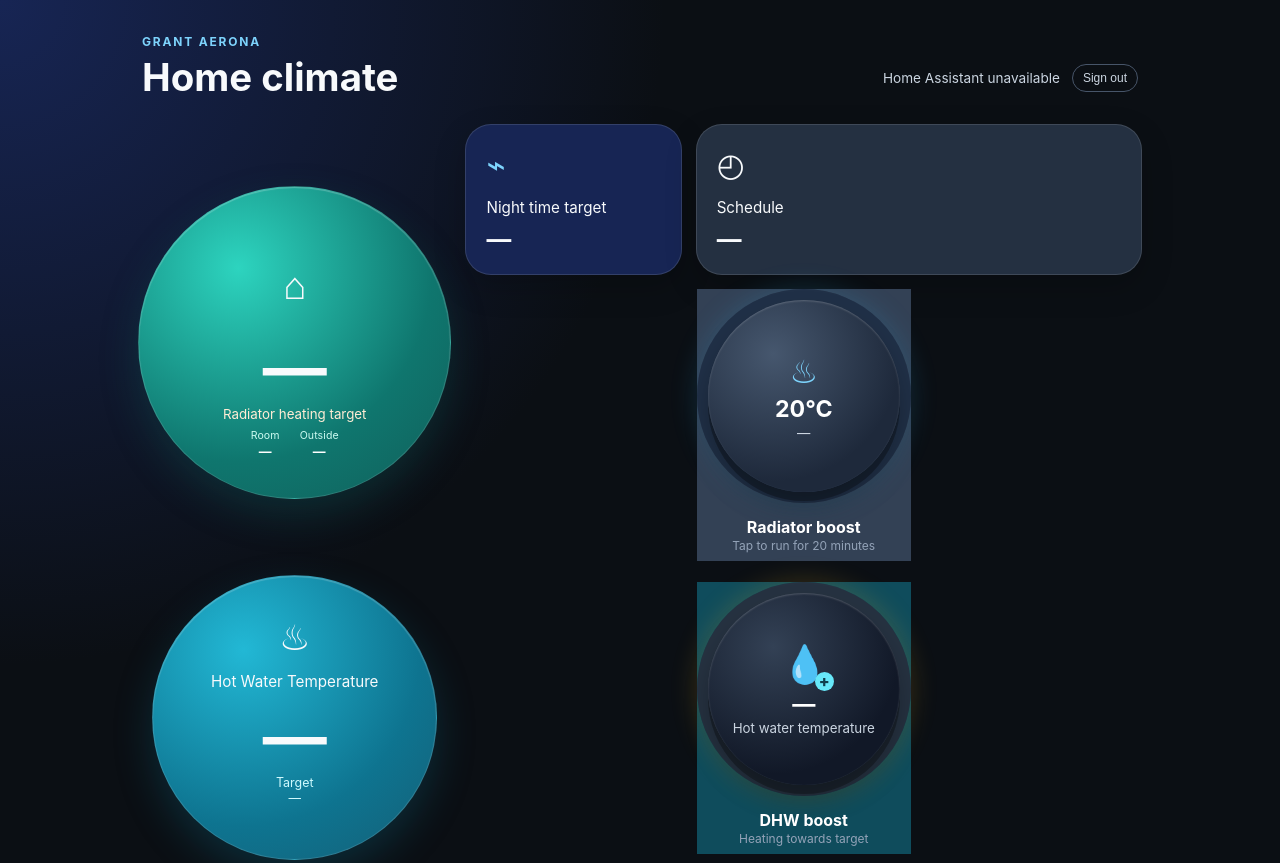
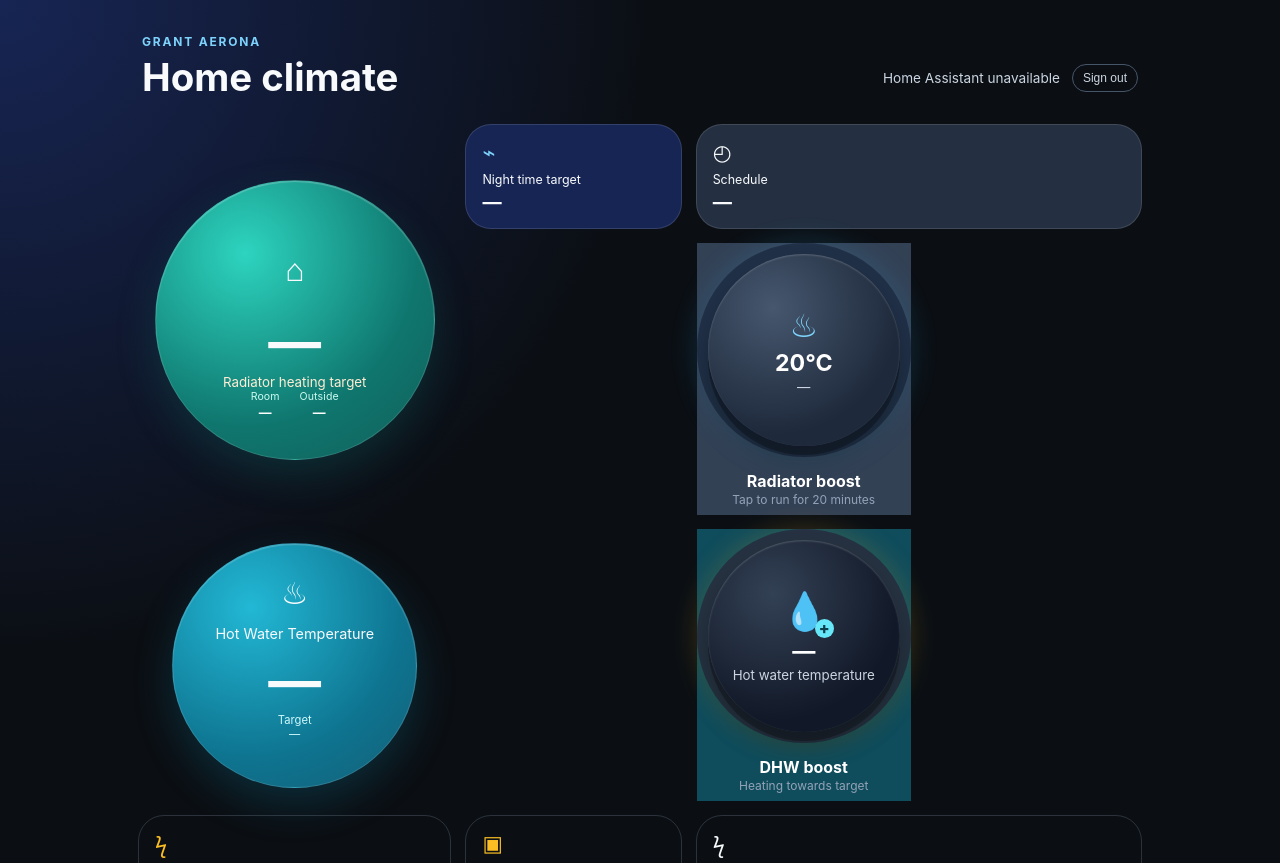
Before and after one commit to alfredo87/Aerona-webapp, a website: page public/index.html in a window 1280 px wide. Shown: the top 863 px of the page. Drawn offline with Linux system fonts and the light colour scheme; no server answers.

Commit message:
Compact dashboard temperature and status cards

```diff
--- a/public/style.css
+++ b/public/style.css
@@ -17,13 +17,13 @@ body.ready .dashboard > *:nth-child(6) { animation-delay: .20s; }
 article span, .action span { display: block; font-size: 2rem; margin-bottom: 14px; }
 article p, .action b { display: block; margin: 0; font-size: .95rem; } article strong { display: block; font-size: 1.55rem; margin-top: 7px; }
 .hero { min-height: 218px; display: flex; flex-direction: column; justify-content: center; }
-.hero strong { font-size: clamp(2.6rem, 7vw, 4rem); }
-.heating { grid-area: comfort; position: relative; width: min(100%, 330px); min-height: 0; aspect-ratio: 1; justify-self: center; align-self: center; align-items: center; text-align: center; border-radius: 50%; padding: 38px; background: radial-gradient(circle at 32% 26%, #2dd4bf, #0f766e 62%, #115e59); box-shadow: 0 16px 38px rgba(15, 118, 110, .25), inset 0 1px 1px rgba(255,255,255,.25); }
-.heating span { font-size: 2.4rem; }.heating p { font-size: 1.05rem; }.heating small { color: #ffedd5; }
+.hero strong { font-size: clamp(2.2rem, 6vw, 3.3rem); }
+.heating { grid-area: comfort; position: relative; width: min(100%, 280px); min-height: 0; aspect-ratio: 1; justify-self: center; align-self: center; align-items: center; text-align: center; border-radius: 50%; padding: 31px; background: radial-gradient(circle at 32% 26%, #2dd4bf, #0f766e 62%, #115e59); box-shadow: 0 16px 38px rgba(15, 118, 110, .25), inset 0 1px 1px rgba(255,255,255,.25); }
+.heating span { font-size: 2rem; }.heating p { font-size: .95rem; }.heating small { color: #ffedd5; }
 .dial-context { position: absolute; bottom: 25px; left: 15%; width: 70%; display: flex; justify-content: center; gap: 20px; color: #ccfbf1; font-size: .66rem; letter-spacing: .01em; }.dial-context span { font-size: inherit; }.dial-context b { display: block; margin-top: 2px; color: white; font-size: .8rem; }
-.hotwater { grid-area: hotwater; width: min(100%, 285px); min-height: 0; aspect-ratio: 1; justify-self: center; align-self: center; align-items: center; text-align: center; border-radius: 50%; padding: 34px; background: radial-gradient(circle at 32% 26%, #22b8d5, #0e7490 62%, #155e75); box-shadow: 0 16px 38px rgba(14, 116, 144, .28), inset 0 1px 1px rgba(255,255,255,.22); }.hotwater span { font-size: 2.2rem; }.hotwater small { color: #cffafe; font-size: .78rem; }.hotwater small span { font-size: .78rem; }
+.hotwater { grid-area: hotwater; width: min(100%, 245px); min-height: 0; aspect-ratio: 1; justify-self: center; align-self: center; align-items: center; text-align: center; border-radius: 50%; padding: 28px; background: radial-gradient(circle at 32% 26%, #22b8d5, #0e7490 62%, #155e75); box-shadow: 0 16px 38px rgba(14, 116, 144, .28), inset 0 1px 1px rgba(255,255,255,.22); }.hotwater span { font-size: 1.9rem; }.hotwater p { font-size: .9rem; }.hotwater small { color: #cffafe; font-size: .7rem; }.hotwater small span { font-size: .7rem; }
 .tile { min-height: 150px; background: #1f2937; }
-.eco { grid-area: eco; min-height: 118px; background: #172554; }.eco span { color: #7dd3fc; }.neutral { background: #243041; }
+.eco { grid-area: eco; min-height: 92px; padding: 14px 16px; background: #172554; box-shadow: none; }.eco span, .mode-tile span { font-size: 1.35rem; margin-bottom: 7px; }.eco p, .mode-tile p { font-size: .78rem; }.eco strong, .mode-tile strong { margin-top: 3px; font-size: 1.2rem; }.eco span { color: #7dd3fc; }.neutral { background: #243041; }
 .round-action { --button-size: 214px; position: relative; width: var(--button-size); height: 272px; justify-self: center; align-self: center; cursor: pointer; color: white; font: inherit; border: 0; background: transparent; padding: 0; text-align: center; transition: transform .22s ease, filter .22s ease; }
 .round-action::before { content: ''; position: absolute; width: var(--button-size); height: var(--button-size); top: 0; left: 0; border-radius: 50%; background: conic-gradient(from -90deg, #38bdf8 var(--progress, 0turn), #203047 var(--progress, 0turn) 1turn); box-shadow: 0 0 28px rgba(56,189,248,.18); transition: background .45s ease; }
 .round-action::after { content: ''; position: absolute; width: calc(var(--button-size) - 22px); height: calc(var(--button-size) - 22px); top: 11px; left: 11px; border-radius: 50%; background: radial-gradient(circle at 34% 28%, #46576e, #1e293b 68%); box-shadow: inset 0 1px 2px rgba(255,255,255,.2), 0 9px 0 rgba(0,0,0,.3), 0 16px 25px rgba(0,0,0,.26); }
@@ -31,7 +31,7 @@ article p, .action b { display: block; margin: 0; font-size: .95rem; } article s
 .water-plus { position: relative; display: inline-block; width: 44px; height: 44px; color: #a5f3fc; }.water-plus > span { font-size: 2.3rem; line-height: 44px; }.water-plus > b { position: absolute; right: -8px; bottom: -5px; margin: 0; width: 19px; height: 19px; line-height: 18px; border-radius: 50%; background: #67e8f9; color: #0f3f4d; font-size: 1rem; font-weight: 800; }
 .heating-action { grid-area: radiator; }.dhw-action { grid-area: dhw; }.dhw-action::before { background: conic-gradient(from 0deg, #fbbf24 var(--progress, 0turn), #263241 var(--progress, 0turn) 1turn); box-shadow: 0 0 28px rgba(251,191,36,.2); }.dhw-action::after { background: radial-gradient(circle at 34% 28%, #334155, #111827 68%); }.dhw-action .round-face i { color: #fde68a; }.dhw-action.at-target::before { background: conic-gradient(from 0deg, #fb7185, #dc2626); box-shadow: 0 0 30px rgba(248,113,113,.32); }.dhw-action.at-target::after { background: radial-gradient(circle at 34% 28%, #7f1d1d, #450a0a 68%); }.dhw-action.at-target .round-face i { color: #fecaca; }
 .energy { min-height: 92px; padding: 14px 16px; background: transparent; border-color: rgba(148,163,184,.24); box-shadow: none; }.energy span { font-size: 1.35rem; margin-bottom: 7px; color: #fbbf24; }.energy p { color: #cbd5e1; font-size: .78rem; }.energy strong { margin-top: 3px; font-size: 1.2rem; }.power-tile { grid-area: power; }.today-tile { grid-area: today; }
-.mode-tile { grid-area: mode; min-height: 118px; }.total-tile { grid-area: total; min-height: 92px; padding: 14px 16px; background: transparent; border-color: rgba(148,163,184,.24); box-shadow: none; }.total-tile span { font-size: 1.35rem; margin-bottom: 7px; }.total-tile p { color: #cbd5e1; font-size: .78rem; }.total-tile strong { margin-top: 3px; font-size: 1.2rem; }
+.mode-tile { grid-area: mode; min-height: 92px; padding: 14px 16px; box-shadow: none; }.total-tile { grid-area: total; min-height: 92px; padding: 14px 16px; background: transparent; border-color: rgba(148,163,184,.24); box-shadow: none; }.total-tile span { font-size: 1.35rem; margin-bottom: 7px; }.total-tile p { color: #cbd5e1; font-size: .78rem; }.total-tile strong { margin-top: 3px; font-size: 1.2rem; }
 .system-card { grid-area: system; display: grid; grid-template-columns: repeat(3, 1fr); gap: 1px; overflow: hidden; border: 1px solid rgba(148,163,184,.16); border-radius: 18px; background: rgba(148,163,184,.12); }.system-card > div { min-height: 82px; padding: 13px 16px; background: rgba(15,23,42,.48); }.system-card span { display: block; margin-bottom: 4px; color: #94a3b8; font-size: 1.1rem; }.system-card p { margin: 0; color: #cbd5e1; font-size: .72rem; }.system-card strong { display: block; margin-top: 3px; font-size: 1.05rem; }
 .performance-card { grid-area: performance; display: grid; grid-template-columns: repeat(3, 1fr); gap: 1px; overflow: hidden; border: 1px solid rgba(45,212,191,.18); border-radius: 18px; background: rgba(45,212,191,.14); }.performance-card > div { min-height: 88px; padding: 14px 16px; background: rgba(15,118,110,.13); }.performance-card span { display: block; margin-bottom: 4px; color: #5eead4; font-size: 1.1rem; }.performance-card p { margin: 0; color: #ccfbf1; font-size: .72rem; }.performance-card strong { display: block; margin-top: 3px; font-size: 1.1rem; }
 .action b { font-size: 1.15rem; }.action small { display: block; margin-top: 5px; }.heating-action { background: #334155; }.dhw-action { background: #0f4c5c; }
@@ -42,4 +42,4 @@ strong.value-change { animation: value-in .3s ease-out; }
 @keyframes card-in { from { opacity: 0; transform: translateY(10px); } to { opacity: 1; transform: translateY(0); } }
 @keyframes value-in { from { opacity: .35; transform: translateY(3px); } to { opacity: 1; transform: translateY(0); } }
 @media (prefers-reduced-motion: reduce) { *, *::before, *::after { animation-duration: .01ms !important; transition-duration: .01ms !important; } }
-@media (max-width: 640px) { main { padding: 18px 12px 32px; } header { align-items: start; flex-direction: column; gap: 8px; } .dashboard { grid-template-columns: repeat(2, 1fr); grid-template-areas: 'comfort comfort' 'eco mode' 'radiator radiator' 'hotwater hotwater' 'dhw dhw' 'power today' 'total total' 'system system' 'performance performance'; gap: 10px; } article { border-radius: 20px; padding: 16px; } .heating { width: min(100%, 290px); padding: 30px; }.hotwater { width: min(100%, 270px); padding: 28px; }.hero { min-height: 190px; }.tile { min-height: 112px; }.mode-tile { min-height: 92px; }.energy, .total-tile { min-height: 78px; }.performance-card { grid-template-columns: repeat(2, 1fr); }.performance-card > div:last-child { grid-column: span 2; }.system-card > div, .performance-card > div { min-height: 76px; padding: 11px 10px; }.system-card strong, .performance-card strong { font-size: .9rem; }.round-action { --button-size: 200px; height: 258px; }.round-action em { top: 214px; }.round-action > small { top: 235px; } }
+@media (max-width: 640px) { main { padding: 18px 12px 32px; } header { align-items: start; flex-direction: column; gap: 8px; } .dashboard { grid-template-columns: repeat(2, 1fr); grid-template-areas: 'comfort comfort' 'eco mode' 'radiator radiator' 'hotwater hotwater' 'dhw dhw' 'power today' 'total total' 'system system' 'performance performance'; gap: 10px; } article { border-radius: 20px; padding: 16px; } .heating { width: min(100%, 250px); padding: 27px; }.hotwater { width: min(100%, 225px); padding: 24px; }.hero { min-height: 170px; }.tile { min-height: 112px; }.eco, .mode-tile { min-height: 78px; }.energy, .total-tile { min-height: 78px; }.performance-card { grid-template-columns: repeat(2, 1fr); }.performance-card > div:last-child { grid-column: span 2; }.system-card > div, .performance-card > div { min-height: 76px; padding: 11px 10px; }.system-card strong, .performance-card strong { font-size: .9rem; }.round-action { --button-size: 200px; height: 258px; }.round-action em { top: 214px; }.round-action > small { top: 235px; } }
```
